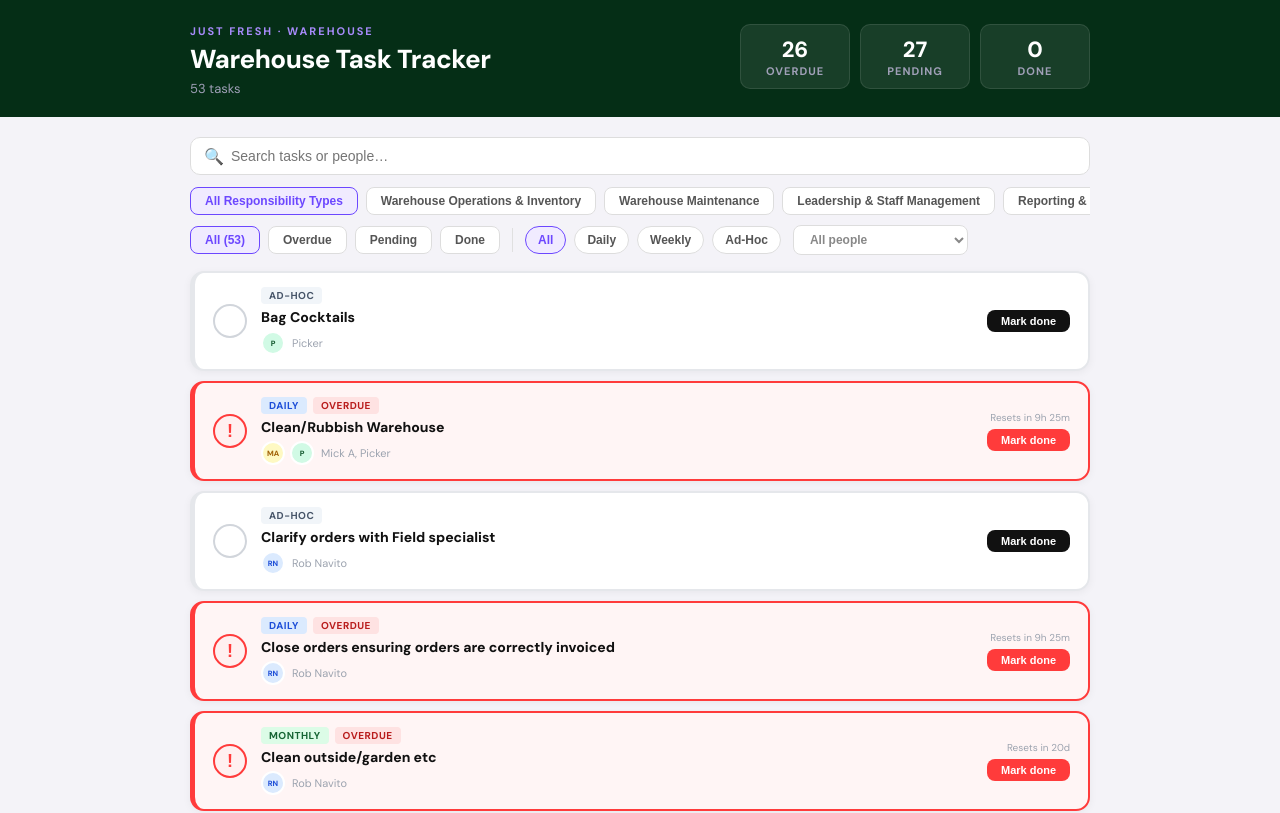
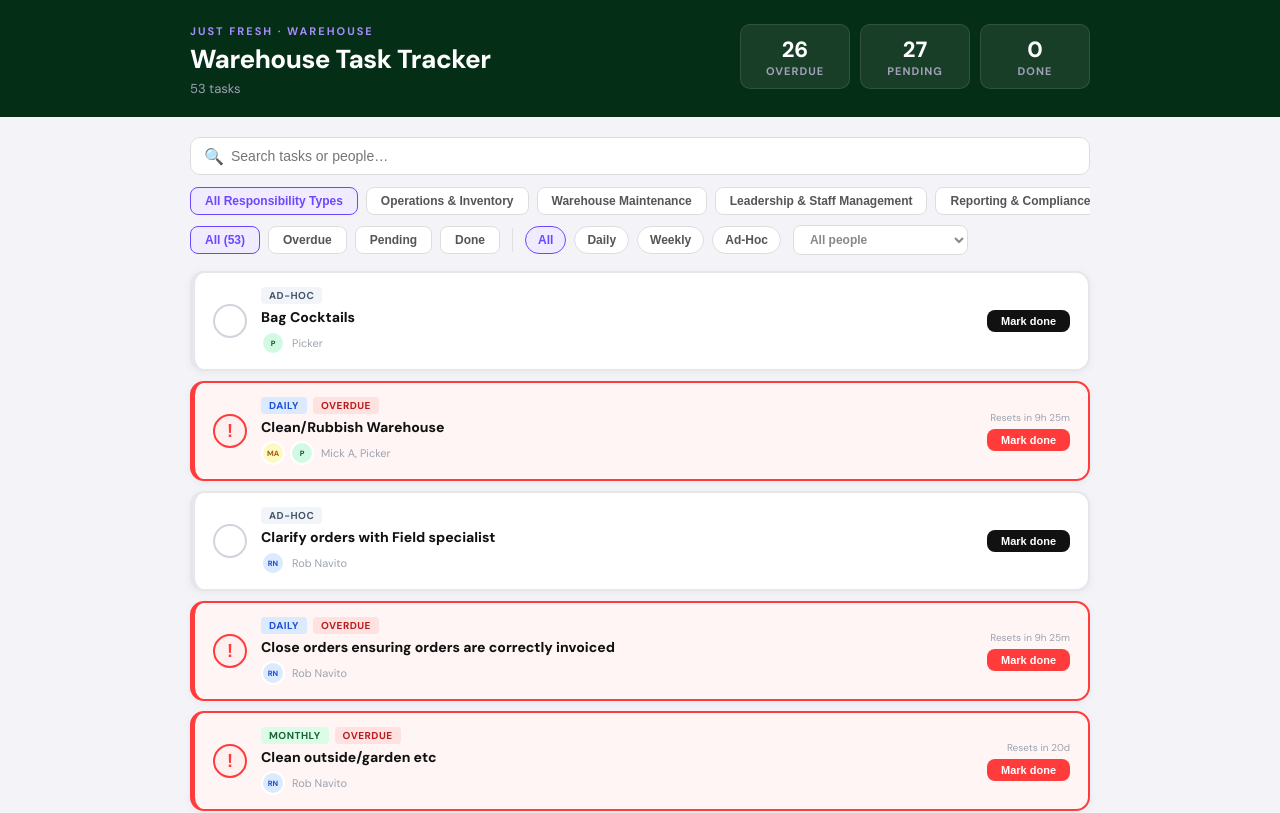
Before and after one commit to jfsimo/warehouse-tasks, a React (Create React App) app: page / in a window 1280 px wide. Shown: the top 813 px of the page. Built offline with nearby package versions, Linux system fonts and the light colour scheme.

Commit message:
Shorten type label: Warehouse Operations & Inventory -> Operations & Inventory

```diff
--- a/src/App.js
+++ b/src/App.js
@@ -203,7 +203,7 @@ export default function App() {
               )}
             </div>
             <div style={{ display:"flex", gap:8, flexWrap:"nowrap", marginBottom:10, alignItems:"center", overflowX:"auto" }}>
-              {["All","Warehouse Operations & Inventory","Warehouse Maintenance","Leadership & Staff Management","Reporting & Compliance"].map(t => (
+              {["All","Operations & Inventory","Warehouse Maintenance","Leadership & Staff Management","Reporting & Compliance"].map(t => (
                 <button key={t} onClick={() => setTypeFilter(t)}
                   style={{ padding:"6px 14px", borderRadius:8, border:`1.5px solid ${typeFilter===t?"#6c47ff":"#ddd"}`, background:typeFilter===t?"#f0ebff":"#fff", color:typeFilter===t?"#6c47ff":"#555", fontWeight:600, fontSize:12, cursor:"pointer", whiteSpace:"nowrap" }}>
                   {t === "All" ? "All Responsibility Types" : t}
--- a/src/tasks.json
+++ b/src/tasks.json
@@ -3,7 +3,7 @@
     "id": "3049baf8-c8dc-8073-b5c6-e63d1d21550a",
     "name": "Bag Cocktails",
     "freq": "Ad-Hoc",
-    "type": "Warehouse Operations & Inventory",
+    "type": "Operations & Inventory",
     "owners": ["Picker"],
     "backups": []
   },
@@ -19,7 +19,7 @@
     "id": "35e9baf8-c8dc-805f-8845-d1b97a796ae3",
     "name": "Clarify orders with Field specialist",
     "freq": "Ad-Hoc",
-    "type": "Warehouse Operations & Inventory",
+    "type": "Operations & Inventory",
     "owners": ["Rob Navito"],
     "backups": []
   },
@@ -27,7 +27,7 @@
     "id": "3049baf8-c8dc-8084-b9a7-c1e8dc3edb3f",
     "name": "Close orders ensuring orders are correctly invoiced",
     "freq": "Daily",
-    "type": "Warehouse Operations & Inventory",
+    "type": "Operations & Inventory",
     "owners": ["Rob Navito"],
     "backups": ["Bala V"]
   },
@@ -43,7 +43,7 @@
     "id": "3049baf8-c8dc-80e0-9637-c71f2756ac80",
     "name": "Comms with Roadteam after 7am re Pick errors/follow ups",
     "freq": "",
-    "type": "Warehouse Operations & Inventory",
+    "type": "Operations & Inventory",
     "owners": ["Raman"],
     "backups": []
   },
@@ -51,7 +51,7 @@
     "id": "3049baf8-c8dc-8090-8b79-fa9a2f5062f7",
     "name": "Order Delivery Runs",
     "freq": "Daily",
-    "type": "Warehouse Operations & Inventory",
+    "type": "Operations & Inventory",
     "owners": ["Aman", "HR Truck Driver 2", "HR Truck Driver 3", "6 Pallet Truck Driver 1", "6 Pallet Truck Driver 2"],
     "backups": []
   },
@@ -59,7 +59,7 @@
     "id": "3049baf8-c8dc-80d7-8918-e5752d74a9e8",
     "name": "Set up Delivery Runs (incl sending orders on time, comms with transport partners)",
     "freq": "Daily",
-    "type": "Warehouse Operations & Inventory",
+    "type": "Operations & Inventory",
     "owners": ["Rob Navito"],
     "backups": []
   },
@@ -107,7 +107,7 @@
     "id": "3049baf8-c8dc-806f-9c37-f521f762bd43",
     "name": "Flowers Buying/Pricing",
     "freq": "Daily",
-    "type": "Warehouse Operations & Inventory",
+    "type": "Operations & Inventory",
     "owners": ["Michael Cirillo"],
     "backups": []
   },
@@ -123,7 +123,7 @@
     "id": "3049baf8-c8dc-8015-85fd-f141ab8a8a07",
     "name": "Freight/Docking Ins And Outs (Incl Comms)",
     "freq": "",
-    "type": "Warehouse Operations & Inventory",
+    "type": "Operations & Inventory",
     "owners": ["Grant Douglas"],
     "backups": []
   },
@@ -187,7 +187,7 @@
     "id": "3049baf8-c8dc-802d-a0e0-e4b958750d40",
     "name": "Load and unload trucks",
     "freq": "",
-    "type": "Warehouse Operations & Inventory",
+    "type": "Operations & Inventory",
     "owners": ["Rick Rosselli"],
     "backups": []
   },
@@ -195,7 +195,7 @@
     "id": "3049baf8-c8dc-8092-8af3-f17520270cf0",
     "name": "Load and deliver market runs to warehouse",
     "freq": "",
-    "type": "Warehouse Operations & Inventory",
+    "type": "Operations & Inventory",
     "owners": ["Mick A"],
     "backups": ["Michael Cirillo"]
   },
@@ -203,7 +203,7 @@
     "id": "3049baf8-c8dc-80e8-a7ca-dea2cc40c893",
     "name": "Logistics Scheduling/Comms Including Handling Logistics From 7am",
     "freq": "",
-    "type": "Warehouse Operations & Inventory",
+    "type": "Operations & Inventory",
     "owners": ["Grant Douglas"],
     "backups": []
   },
@@ -227,7 +227,7 @@
     "id": "3039baf8-c8dc-80b9-959c-ecf21a89d264",
     "name": "Manage Egg orders and stock",
     "freq": "Weekly",
-    "type": "Warehouse Operations & Inventory",
+    "type": "Operations & Inventory",
     "owners": ["Rich Ambrosio"],
     "backups": ["Ben Duffy"]
   },
@@ -243,7 +243,7 @@
     "id": "35e9baf8-c8dc-8041-a82e-f9eda06e3115",
     "name": "Manage item returns and corrections",
     "freq": "Ad-Hoc",
-    "type": "Warehouse Operations & Inventory",
+    "type": "Operations & Inventory",
     "owners": ["Rob Navito"],
     "backups": []
   },
@@ -251,7 +251,7 @@
     "id": "3049baf8-c8dc-8011-aafc-f04ae83d68ee",
     "name": "Manage shorts",
     "freq": "Daily",
-    "type": "Warehouse Operations & Inventory",
+    "type": "Operations & Inventory",
     "owners": ["Bala V", "Rich Ambrosio"],
     "backups": []
   },
@@ -259,7 +259,7 @@
     "id": "3049baf8-c8dc-8017-a166-e5d040909981",
     "name": "Pallet IN/OUT",
     "freq": "Daily",
-    "type": "Warehouse Operations & Inventory",
+    "type": "Operations & Inventory",
     "owners": ["Bala V"],
     "backups": []
   },
@@ -267,7 +267,7 @@
     "id": "3049baf8-c8dc-8025-b0d5-d537e987cabb",
     "name": "Pick herbs",
     "freq": "Daily",
-    "type": "Warehouse Operations & Inventory",
+    "type": "Operations & Inventory",
     "owners": ["Herb room Picker 1"],
     "backups": []
   },
@@ -275,7 +275,7 @@
     "id": "3049baf8-c8dc-8013-86fc-ccdfc8db77ce",
     "name": "Pick orders",
     "freq": "Daily",
-    "type": "Warehouse Operations & Inventory",
+    "type": "Operations & Inventory",
     "owners": ["Picker"],
     "backups": []
   },
@@ -283,7 +283,7 @@
     "id": "3049baf8-c8dc-80ea-b81e-ef7ebbf79e7a",
     "name": "Print, assign picking slips, adjust runs if required",
     "freq": "Daily",
-    "type": "Warehouse Operations & Inventory",
+    "type": "Operations & Inventory",
     "owners": ["Rob Navito"],
     "backups": []
   },
@@ -291,7 +291,7 @@
     "id": "3049baf8-c8dc-803e-81d6-e7ce4d3f4915",
     "name": "Quality control",
     "freq": "Daily",
-    "type": "Warehouse Operations & Inventory",
+    "type": "Operations & Inventory",
     "owners": ["Anthony Alessandrino"],
     "backups": ["Koran"]
   },
@@ -299,7 +299,7 @@
     "id": "35d9baf8-c8dc-8055-a788-fa42ec32d6cb",
     "name": "Quality of stock picked",
     "freq": "Daily",
-    "type": "Warehouse Operations & Inventory",
+    "type": "Operations & Inventory",
     "owners": ["Rob Navito"],
     "backups": ["Bala V"]
   },
@@ -315,7 +315,7 @@
     "id": "3049baf8-c8dc-80d6-bdf0-e26710787660",
     "name": "Replenish/Rotate stock (ensure first in first out)",
     "freq": "Daily",
-    "type": "Warehouse Operations & Inventory",
+    "type": "Operations & Inventory",
     "owners": ["Koran", "Mike Wong", "Anthony Alessandrino"],
     "backups": []
   },
@@ -331,7 +331,7 @@
     "id": "35e9baf8-c8dc-8002-831d-f75798642ea8",
     "name": "Responsile for stock recieved from Market",
     "freq": "",
-    "type": "Warehouse Operations & Inventory",
+    "type": "Operations & Inventory",
     "owners": ["Rob Navito"],
     "backups": []
   },
@@ -339,7 +339,7 @@
     "id": "35d9baf8-c8dc-8026-af96-f82968a7c024",
     "name": "Send Equipment on Runs",
     "freq": "Ad-Hoc",
-    "type": "Warehouse Operations & Inventory",
+    "type": "Operations & Inventory",
     "owners": ["Rob Navito"],
     "backups": ["Bala V"]
   },
@@ -355,7 +355,7 @@
     "id": "3049baf8-c8dc-808a-a05d-c11a0e81871c",
     "name": "Stock management (forecasting)",
     "freq": "Daily",
-    "type": "Warehouse Operations & Inventory",
+    "type": "Operations & Inventory",
     "owners": ["Joe Ambrosio"],
     "backups": []
   },
@@ -363,7 +363,7 @@
     "id": "3049baf8-c8dc-8007-bb65-ead142a81ad5",
     "name": "Stocktake (Zupply)",
     "freq": "Daily",
-    "type": "Warehouse Operations & Inventory",
+    "type": "Operations & Inventory",
     "owners": ["Anthony Alessandrino"],
     "backups": []
   },
@@ -371,7 +371,7 @@
     "id": "32c9baf8-c8dc-8070-8e94-da8a6bcc4da6",
     "name": "Sunday QA",
     "freq": "",
-    "type": "Warehouse Operations & Inventory",
+    "type": "Operations & Inventory",
     "owners": ["Koran"],
     "backups": []
   },
@@ -411,7 +411,7 @@
     "id": "35e9baf8-c8dc-80e1-9b6b-d9bd11aaf67f",
     "name": "Transfer Herb stock",
     "freq": "",
-    "type": "Warehouse Operations & Inventory",
+    "type": "Operations & Inventory",
     "owners": ["Michael Cirillo"],
     "backups": []
   },
```
